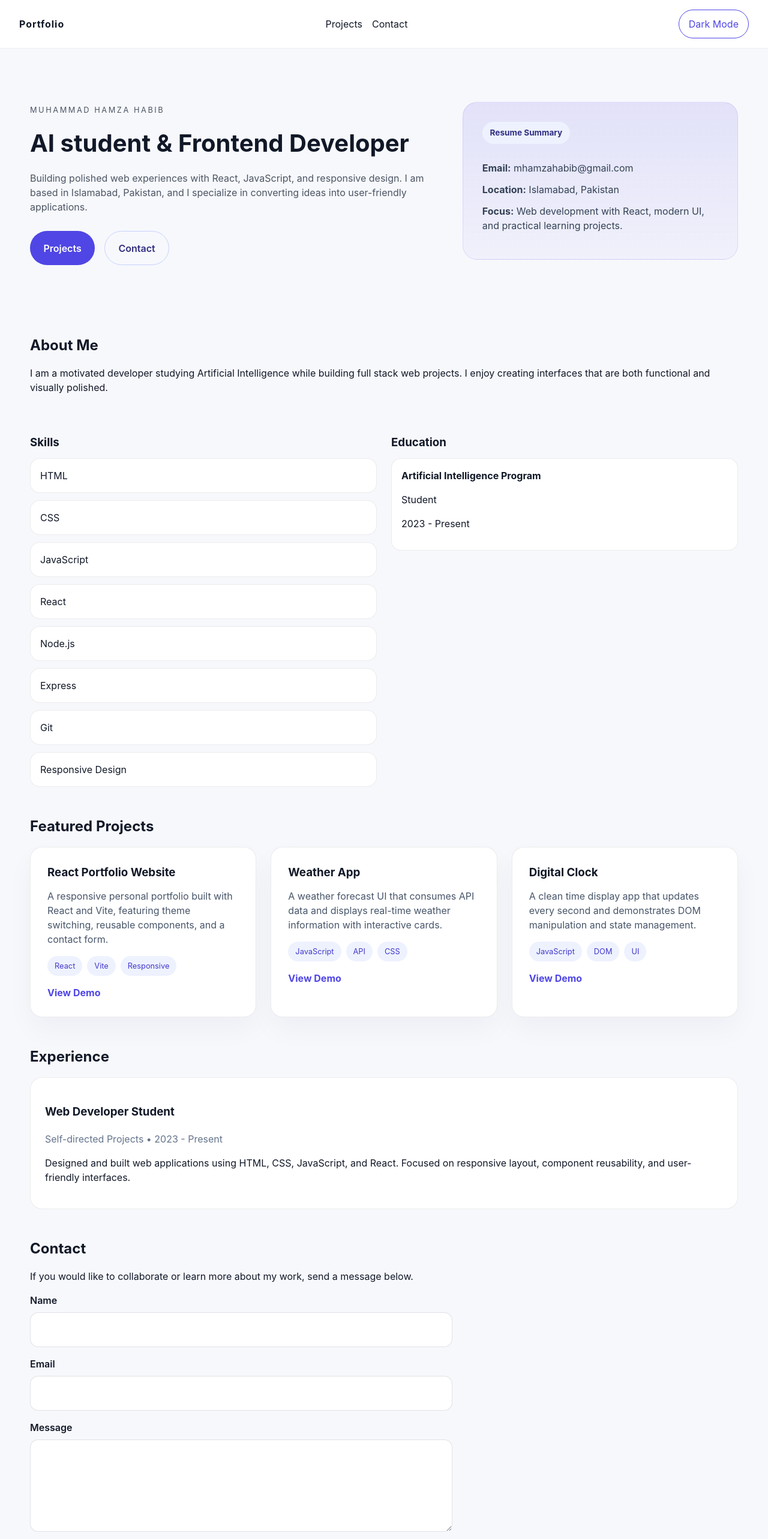
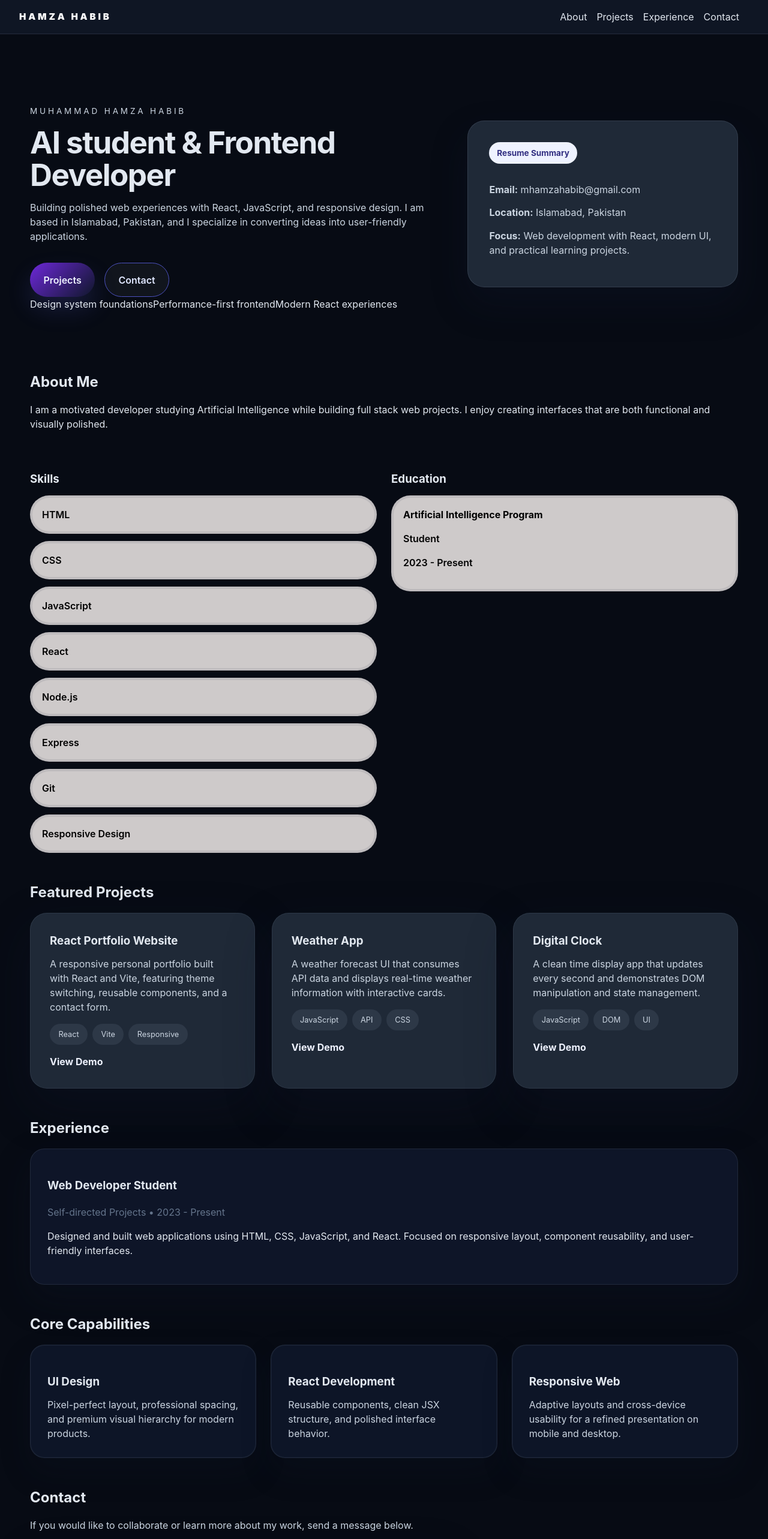
Before and after one commit to hamzahabib2024/Full-Stack-Web-Development, a React (Vite) app in the folder React/portfolio-app/: page / in a window 1280 px wide. Shown: the top 2566 px of the page at 60% size. Built offline with nearby package versions, Linux system fonts and the light colour scheme.

Commit message:
updated the portfolio and install some packages

```diff
--- a/React/portfolio-app/src/App.jsx
+++ b/React/portfolio-app/src/App.jsx
@@ -1,4 +1,4 @@
-import { useMemo, useState } from 'react'
+import { useMemo } from 'react'
 import Header from './components/Header.jsx'
 import ProjectCard from './components/ProjectCard.jsx'
 import ContactForm from './components/ContactForm.jsx'
@@ -45,12 +45,11 @@ const education = [
 ]
 
 function App() {
-  const [theme, setTheme] = useState('light')
   const featured = useMemo(() => projects, [])
 
   return (
-    <div className={`app ${theme}`}>
-      <Header theme={theme} onToggleTheme={() => setTheme(theme === 'light' ? 'dark' : 'light')} />
+    <div className="app dark">
+      <Header />
       <main className="page-content">
         <section className="hero">
           <div>
@@ -62,6 +61,11 @@ function App() {
             <div className="hero-actions">
               <a className="button primary" href="#projects">Projects</a>
               <a className="button secondary" href="#contact">Contact</a>
+            </div>
+            <div className="hero-keypoints">
+              <span className="hero-keypoint">Design system foundations</span>
+              <span className="hero-keypoint">Performance-first frontend</span>
+              <span className="hero-keypoint">Modern React experiences</span>
             </div>
           </div>
           <div className="hero-card profile-card">
@@ -127,6 +131,24 @@ function App() {
           </div>
         </section>
 
+        <section id="capabilities" className="capabilities-section">
+          <h2>Core Capabilities</h2>
+          <div className="capabilities-grid">
+            <article className="capability-card">
+              <h3>UI Design</h3>
+              <p>Pixel-perfect layout, professional spacing, and premium visual hierarchy for modern products.</p>
+            </article>
+            <article className="capability-card">
+              <h3>React Development</h3>
+              <p>Reusable components, clean JSX structure, and polished interface behavior.</p>
+            </article>
+            <article className="capability-card">
+              <h3>Responsive Web</h3>
+              <p>Adaptive layouts and cross-device usability for a refined presentation on mobile and desktop.</p>
+            </article>
+          </div>
+        </section>
+
         <section id="contact" className="contact-section">
           <h2>Contact</h2>
           <p>If you would like to collaborate or learn more about my work, send a message below.</p>
--- a/React/portfolio-app/src/components/Header.jsx
+++ b/React/portfolio-app/src/components/Header.jsx
@@ -1,14 +1,13 @@
-function Header({ theme, onToggleTheme }) {
+function Header() {
   return (
     <header className="site-header">
-      <div className="logo">Portfolio</div>
+      <div className="logo">Hamza Habib</div>
       <nav>
+        <a href="#about">About</a>
         <a href="#projects">Projects</a>
+        <a href="#experience">Experience</a>
         <a href="#contact">Contact</a>
       </nav>
-      <button className="theme-toggle" onClick={onToggleTheme}>
-        {theme === 'light' ? 'Dark Mode' : 'Light Mode'}
-      </button>
     </header>
   )
 }
--- a/React/portfolio-app/src/index.css
+++ b/React/portfolio-app/src/index.css
@@ -3,8 +3,8 @@
   font-family: Inter, system-ui, sans-serif;
   font-size: 16px;
   line-height: 1.5;
-  background: #f7f8fc;
-  color: #111827;
+  background: #070b14;
+  color: #e2e8f0;
 }
 
 * {
@@ -14,6 +14,8 @@
 body {
   margin: 0;
   min-height: 100vh;
+  background: #070b14;
+  color: #e2e8f0;
 }
 
 button,
@@ -31,20 +33,23 @@ textarea {
 .site-header {
   position: sticky;
   top: 0;
-  z-index: 10;
+  z-index: 20;
   display: flex;
   align-items: center;
   justify-content: space-between;
   gap: 1rem;
   padding: 1rem 2rem;
-  background: rgba(255,255,255,0.92);
-  border-bottom: 1px solid rgba(15, 23, 42, 0.08);
-  backdrop-filter: blur(12px);
+  background: rgba(10, 14, 27, 0.88);
+  border-bottom: 1px solid rgba(148, 163, 184, 0.12);
+  backdrop-filter: blur(18px);
 }
 
 .logo {
-  font-weight: 700;
-  letter-spacing: 0.06em;
+  font-weight: 900;
+  letter-spacing: 0.25em;
+  text-transform: uppercase;
+  font-size: 0.95rem;
+  color: #fff;
 }
 
 nav a {
@@ -65,40 +70,42 @@ nav a {
 .page-content {
   width: min(1180px, calc(100% - 2rem));
   margin: 0 auto;
-  padding: 2rem 0 4rem;
+  padding: 2.5rem 0 5rem;
 }
 
 .hero {
   display: grid;
-  grid-template-columns: 1.2fr 0.8fr;
-  gap: 2rem;
+  grid-template-columns: 1.3fr 0.85fr;
+  gap: 2.5rem;
   align-items: center;
-  padding: 3rem 0;
+  padding: 4rem 0 2rem;
 }
 
 .eyebrow {
   text-transform: uppercase;
-  letter-spacing: 0.2em;
-  font-size: 0.8rem;
-  color: #6366f1;
+  letter-spacing: 0.28em;
+  font-size: 0.85rem;
+  color: #8b93a7;
   margin-bottom: 1rem;
 }
 
 .hero h1 {
-  font-size: clamp(2.5rem, 3vw, 4rem);
+  font-size: clamp(3rem, 4vw, 5rem);
   margin: 0 0 1rem;
+  line-height: 1.05;
+  letter-spacing: -0.03em;
 }
 
 .hero p {
   max-width: 42rem;
-  color: #4b5563;
+  color: #cbd5e1;
 }
 
 .hero-actions {
   display: flex;
   gap: 1rem;
   flex-wrap: wrap;
-  margin-top: 1.75rem;
+  margin-top: 2rem;
 }
 
 .button {
@@ -112,25 +119,29 @@ nav a {
 }
 
 .button.primary {
-  background: #4f46e5;
-  color: #ffffff;
+  background: linear-gradient(135deg, #6d28d9, #0f172a);
+  color: #f8fafc;
+  box-shadow: 0 20px 40px rgba(99, 102, 241, 0.18);
 }
 
 .button.secondary {
-  border: 1px solid #c7d2fe;
-  color: #312e81;
+  border: 1px solid rgba(148, 163, 184, 0.25);
+  color: #dbeafe;
+  background: rgba(255, 255, 255, 0.04);
 }
 
 .hero-card {
-  background: linear-gradient(180deg, rgba(79,70,229,0.12), rgba(79,70,229,0.04));
-  border-radius: 1.5rem;
-  padding: 2rem;
-  border: 1px solid rgba(79,70,229,0.12);
+  background: radial-gradient(circle at top left, rgba(99, 102, 241, 0.18), transparent 38%),
+    #111827;
+  border-radius: 1.75rem;
+  padding: 2.2rem;
+  border: 1px solid rgba(148, 163, 184, 0.16);
+  box-shadow: 0 28px 60px rgba(15, 23, 42, 0.32);
 }
 
 .profile-card p {
-  margin: 0.75rem 0;
-  color: #334155;
+  margin: 0.9rem 0;
+  color: #cbd5e1;
 }
 
 .hero-badge {
@@ -151,10 +162,15 @@ nav a {
   margin-top: 3rem;
 }
 
+.capabilities-section {
+  margin-top: 3rem;
+}
+
 .project-grid h2,
 .contact-section h2,
 .about-section h2,
-.experience-section h2 {
+.experience-section h2,
+.capabilities-section h2 {
   margin-bottom: 1rem;
 }
 
@@ -182,10 +198,13 @@ nav a {
 }
 
 .about-grid li {
-  background: white;
-  border-radius: 1rem;
+  background: hsl(0, 3%, 80%);
+  border-radius: 2rem;
   padding: 1rem;
-  border: 1px solid rgba(15, 23, 42, 0.08);
+  border: 4px solid rgba(2, 14, 43, 0.08);
+  color: #000;
+  font-weight: 600;
+
 }
 
 .timeline {
@@ -194,10 +213,11 @@ nav a {
 }
 
 .timeline-card {
-  background: white;
-  border-radius: 1.25rem;
-  padding: 1.5rem;
-  border: 1px solid rgba(15, 23, 42, 0.08);
+  background: rgba(15, 23, 42, 0.95);
+  border-radius: 1.5rem;
+  padding: 1.75rem;
+  border: 1px solid rgba(148, 163, 184, 0.14);
+  box-shadow: 0 24px 60px rgba(15, 23, 42, 0.25);
 }
 
 .timeline-meta {
@@ -207,16 +227,45 @@ nav a {
 
 .cards {
   display: grid;
+  gap: 1.75rem;
+  grid-template-columns: repeat(auto-fit, minmax(280px, 1fr));
+}
+
+.capabilities-grid {
+  display: grid;
   gap: 1.5rem;
   grid-template-columns: repeat(auto-fit, minmax(240px, 1fr));
 }
 
+.capability-card {
+  background: rgba(15, 23, 42, 0.92);
+  border-radius: 1.5rem;
+  padding: 1.75rem;
+  border: 1px solid rgba(148, 163, 184, 0.14);
+  box-shadow: inset 0 0 0 1px rgba(148, 163, 184, 0.04), 0 24px 50px rgba(15, 23, 42, 0.22);
+}
+
+.capability-card h3 {
+  margin-bottom: 0.75rem;
+}
+
+.capability-card p {
+  color: #cbd5e1;
+  margin: 0;
+}
+
 .project-card {
-  background: white;
-  border-radius: 1.25rem;
-  padding: 1.75rem;
-  border: 1px solid rgba(15, 23, 42, 0.08);
-  box-shadow: 0 20px 45px rgba(15, 23, 42, 0.04);
+  background: rgba(15, 23, 42, 0.88);
+  border-radius: 1.75rem;
+  padding: 2rem;
+  border: 1px solid rgba(148, 163, 184, 0.12);
+  box-shadow: 0 30px 80px rgba(15, 23, 42, 0.32);
+  transition: transform 0.35s ease, box-shadow 0.35s ease;
+}
+
+.project-card:hover {
+  transform: translateY(-6px);
+  box-shadow: 0 42px 100px rgba(15, 23, 42, 0.38);
 }
 
 .project-card h3 {
@@ -237,58 +286,65 @@ nav a {
 
 .project-tags span {
   font-size: 0.8rem;
-  background: #eef2ff;
-  color: #4338ca;
-  padding: 0.45rem 0.75rem;
+  background: rgba(148, 163, 184, 0.12);
+  color: #cbd5e1;
+  padding: 0.5rem 0.9rem;
   border-radius: 999px;
 }
 
 .project-link {
-  color: #4f46e5;
+  color: #a78bfa;
   font-weight: 700;
   text-decoration: none;
 }
 
 .contact-form {
   display: grid;
-  gap: 1rem;
+  gap: 1.25rem;
   max-width: 44rem;
+  background: rgba(15, 23, 42, 0.92);
+  border: 1px solid rgba(148, 163, 184, 0.16);
+  padding: 2rem;
+  border-radius: 1.75rem;
+  box-shadow: 0 30px 70px rgba(15, 23, 42, 0.28);
 }
 
 .contact-form label {
   display: grid;
   gap: 0.5rem;
   font-weight: 600;
-  color: #111827;
+  color: #cbd5e1;
 }
 
 .contact-form input,
 .contact-form textarea {
   width: 100%;
-  border: 1px solid rgba(15, 23, 42, 0.12);
-  border-radius: 0.85rem;
-  padding: 1rem;
-  background: white;
+  border: 1px solid rgba(148, 163, 184, 0.18);
+  border-radius: 1rem;
+  padding: 1.1rem 1.15rem;
+  background: rgba(15, 23, 42, 0.95);
+  color: #e2e8f0;
 }
 
 .contact-form button {
   width: fit-content;
-  background: #4f46e5;
+  background: linear-gradient(135deg, #7c3aed, #0f172a);
   border: none;
   color: white;
-  padding: 0.95rem 1.6rem;
+  padding: 0.95rem 1.8rem;
   border-radius: 999px;
   cursor: pointer;
+  box-shadow: 0 20px 40px rgba(124, 58, 237, 0.22);
 }
 
 .success-message {
-  color: #065f46;
+  color: #7dd3fc;
   font-weight: 600;
 }
 
 .dark {
-  background: #111827;
-  color: #f8fafc;
+  background: #070b14;
+  color: #e2e8f0;
 }
 
 .dark .site-header {
@@ -320,11 +376,38 @@ nav a {
   color: #eef2ff;
 }
 
-@media (max-width: 900px) {
+@media (max-width: 980px) {
   .hero {
     grid-template-columns: 1fr;
   }
   .site-header {
     flex-wrap: wrap;
+    justify-content: center;
+  }
+  .site-header nav {
+    width: 100%;
+    display: flex;
+    justify-content: center;
+    gap: 1.2rem;
+    margin-top: 1rem;
   }
 }
+
+@media (max-width: 640px) {
+  .page-content {
+    width: min(100%, calc(100% - 1.5rem));
+  }
+  .hero {
+    gap: 1.5rem;
+  }
+  .hero-actions {
+    flex-direction: column;
+    align-items: stretch;
+  }
+  .hero-card,
+  .timeline-card,
+  .project-card,
+  .contact-form {
+    padding: 1.5rem;
+  }
+}
```
Also changed, not shown: 1 other file (tests, documents, lock files or other folders).
